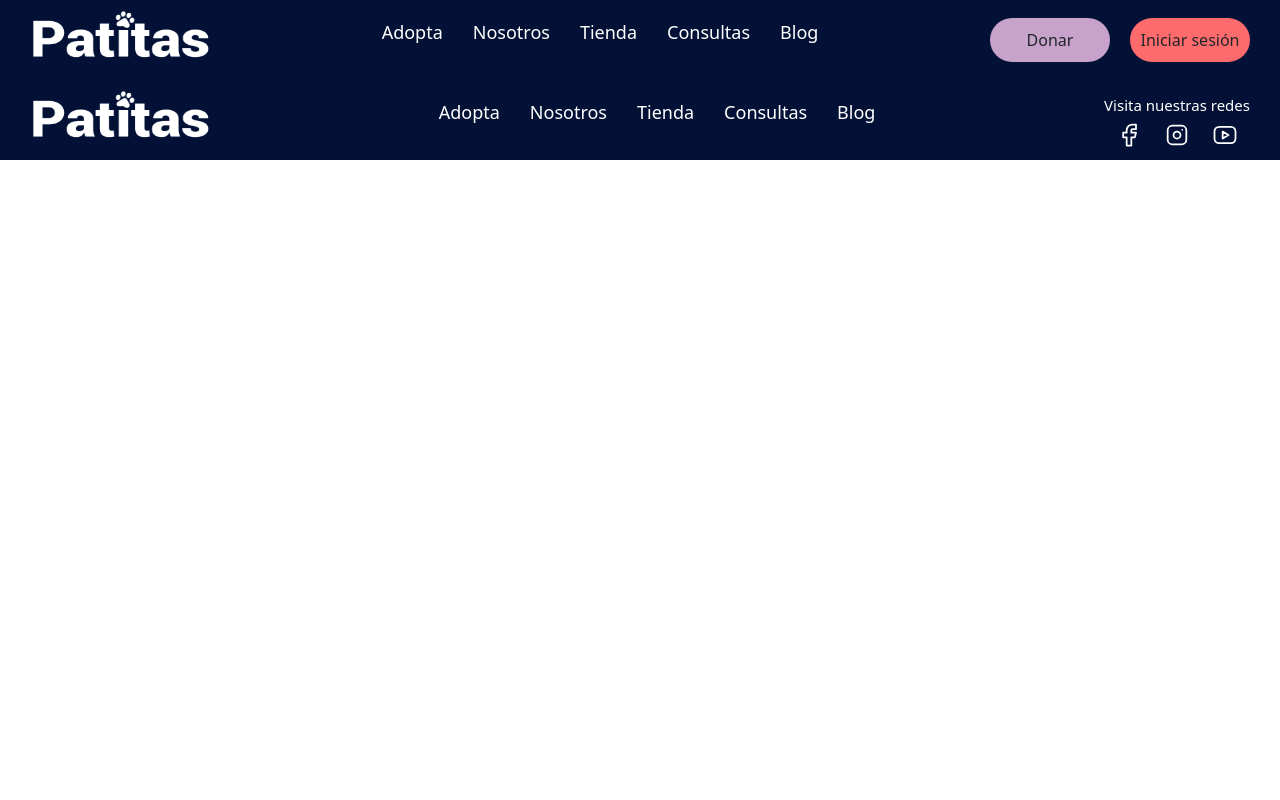
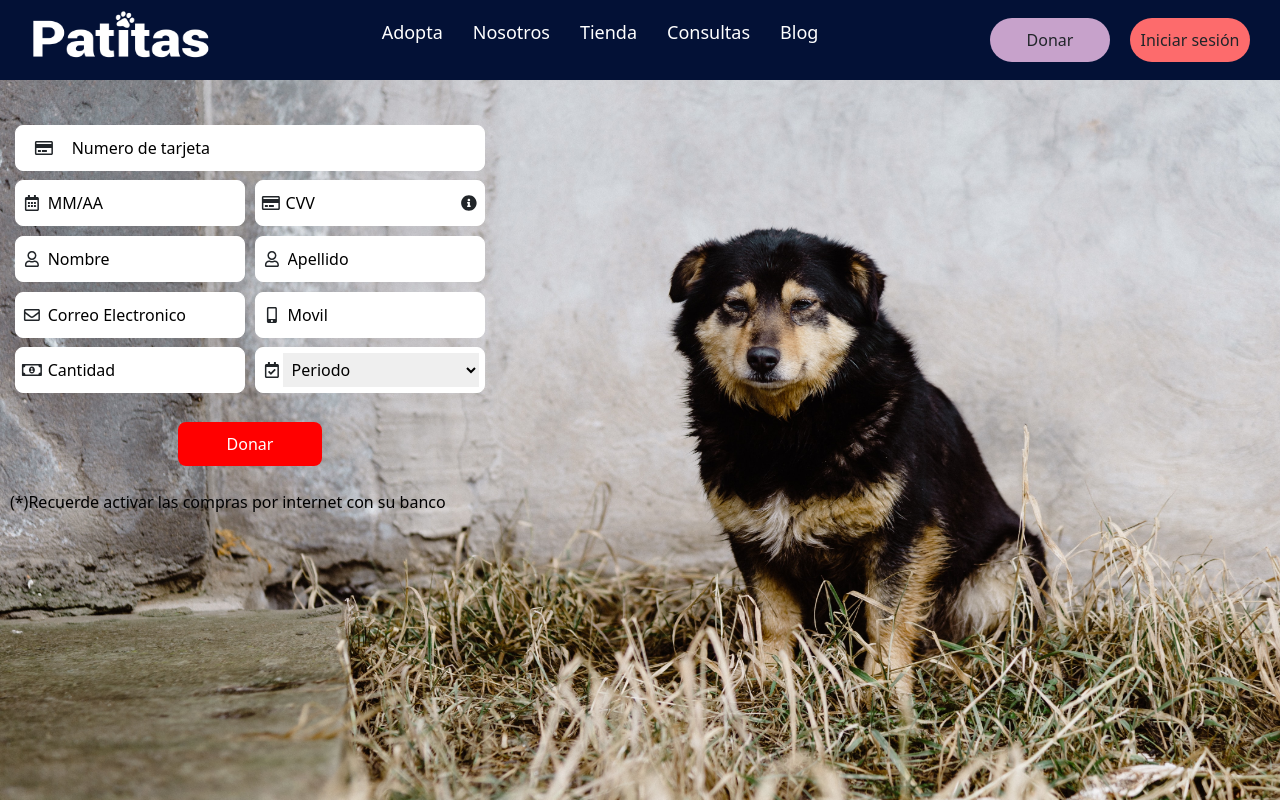
Before and after one commit to josbm10/Proyecto-Front, a React (Create React App) app in the folder react_proyecto/: page /donar in a window 1280 px wide. Shown: the top 800 px of the page. Built offline with nearby package versions, Linux system fonts and the light colour scheme.

Commit message:
Se termino pagina donar

```diff
--- a/react_proyecto/src/components/donar/donar.css
+++ b/react_proyecto/src/components/donar/donar.css
@@ -1,5 +1,72 @@
-.video{
-    position: fixed;
-    z-index: -1;
-    width: 100%;
+.donar_container {
+  width: 100%;
+  height: 100vh;
+  background-image: url("../../assets/image/Donar.jpg");
+  background-repeat: no-repeat;
+  background-attachment: fixed;
+  background-position: center;
+  background-size: 100vw 100vh;
 }
+.donar_container div {
+  margin: 1%;
+  background: white;
+  border-radius: 8px;
+  padding: 5px;
+  display: flex;
+  justify-content: center;
+  align-items: center;
+  border: 1px solid white;
+}
+.donar_container div:nth-child(1)
+{
+  width: 98%;
+}
+.donar_container div:nth-child(2),
+.donar_container div:nth-child(3),
+.donar_container div:nth-child(4),
+.donar_container div:nth-child(5),
+.donar_container div:nth-child(7),
+.donar_container div:nth-child(6),
+.donar_container div:nth-child(8),
+.donar_container div:nth-child(9) {
+  width: 48%;
+}
+
+.donar_container form {
+  display: flex;
+  flex-wrap: wrap;
+  width: 500px;
+  padding: 40px 10px 40px 10px;
+}
+.donar_container div:hover {
+  border: 1px solid skyblue;
+}
+.donar_container input,
+.donar_container select {
+  width: 90%;
+  border: none;
+  outline: none;
+  padding: 5px;
+}
+.donar_container input:nth-child(3){
+    width: 80%;
+}
+.donar_icons {
+  width: 10%;
+}
+.donar_container button{
+    margin: 5% 35% 5% 35%;
+    width: 30%;
+    padding: 10px;
+    border-radius: 8px;
+    background: red;
+    color: white;
+    border: none;
+}
+.donar_container span{
+    color: black;
+}
+.donar_container h2{
+    font-size: 30px;
+
+}
--- a/react_proyecto/src/components/donar/index.jsx
+++ b/react_proyecto/src/components/donar/index.jsx
@@ -1,7 +1,29 @@
 import './donar.css'
+import { FaInfoCircle,FaRegCreditCard, FaRegMoneyBillAlt, FaRegUser, FaRegCalendarAlt, FaRegEnvelope, FaMobileAlt, FaRegCalendarCheck } from "react-icons/fa";
 function PageDonar() {
     return (
-        <div class="donar_container">
+        <div className="donar_container">
+            <form action="">
+                <div><FaRegCreditCard className='donar_icons' /><input type="text" placeholder='Numero de tarjeta' maxLength='19'/></div>
+                <div><FaRegCalendarAlt className='donar_icons' /><input type="text" placeholder='MM/AA' maxLength='6' /></div>
+                <div><FaRegCreditCard className='donar_icons' /> <input type="number" placeholder='CVV' maxLength='3'/><FaInfoCircle className='donar_icons'/></div>
+                <div><FaRegUser className='donar_icons' /><input type="text" placeholder='Nombre'minLength='4' /></div>
+                <div><FaRegUser className='donar_icons' /><input type="text" placeholder='Apellido' minLength='4' /></div>
+                <div><FaRegEnvelope className='donar_icons' /><input type="email" placeholder='Correo Electronico' /></div>
+                <div> <FaMobileAlt className='donar_icons' /><input type="tel" placeholder='Movil' maxLength='9' /></div>
+                <div><FaRegMoneyBillAlt className='donar_icons' /><input type="number" placeholder='Cantidad' min='0'/></div>
+                <div>
+                    <FaRegCalendarCheck className='donar_icons' />
+                    <select name="" id="">
+                        <option value="" selected hidden>Periodo</option>
+                        <option value="" >Mensual</option>
+                        <option value="">Pago Unico</option>
+                    </select>
+                </div>
+                <button>Donar</button>
+                <span>(*)Recuerde activar las compras por internet con su banco</span>
+            </form>
+
         </div>
     )
 }
--- a/react_proyecto/src/components/modificarAnimales/modificar.css
+++ b/react_proyecto/src/components/modificarAnimales/modificar.css
@@ -12,7 +12,9 @@
     justify-content: center;
     align-items: center;
 }
-.modificar_container input,select{
+.modificar_container input,
+.modificar_container select,
+.modificar_container textarea{
     padding: 10px;
     width: 100%;
     margin: 20px;
--- a/react_proyecto/src/components/perfil/index.jsx
+++ b/react_proyecto/src/components/perfil/index.jsx
@@ -4,9 +4,7 @@ import { Link } from "react-router-dom";
 import { useParams } from 'react-router-dom';
 import axios from 'axios';
 import Carrusel from "../carrusel/carrusel";
-import { FaFacebook } from "react-icons/fa";
-import { FaTwitter } from "react-icons/fa";
-import { FaInstagram } from "react-icons/fa";
+import { FaFacebook,FaTwitter,FaInstagram } from "react-icons/fa";
 import { useNavigate } from "react-router-dom";
 import Breadcrumb from 'react-bootstrap/Breadcrumb';
 function PagePerfil() {
@@ -46,8 +44,8 @@ function PagePerfil() {
                     <li>Conoce un poco mi historia:</li>
                     <li>{dog.history}</li>
                     <li className='li_buttons'>
-                        <button>Ayudame</button>
-                        <button className="btn_adoptame" onClick={() => navigate('/formulario')}>Adoptame</button>
+                        <button onClick={() => navigate('/donar')}>Ayudame</button>
+                        <button onClick={() => navigate('/formulario')}>Adoptame</button>
                     </li>
                     <li className='li_redes'>
                         Compartelo en las redes sociales
--- a/react_proyecto/src/components/registroAnimales/registro.css
+++ b/react_proyecto/src/components/registroAnimales/registro.css
@@ -12,7 +12,9 @@
     justify-content: center;
     align-items: center;
 }
-.registro_container input,select,textarea{
+.registro_container input,
+.registro_container select,
+.registro_container textarea{
     padding: 10px;
     width: 100%;
     margin: 20px;
```
Also changed, not shown: react_proyecto/src/assets/image/Donar.jpg (added).
